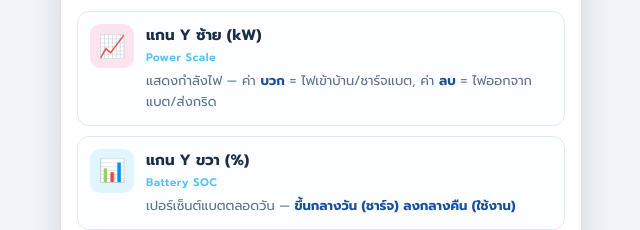
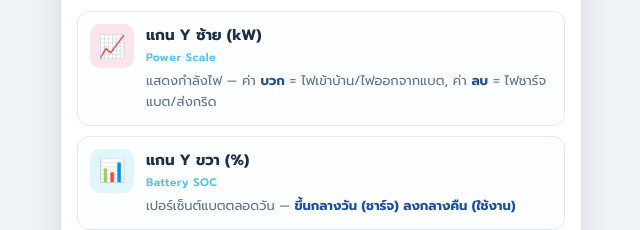
Before and after one commit to cnxsolarsolution/Deye_backup_soc, a plain HTML site: page deye_reading_guide.html in a window 1280 px wide. Shown: the part 3346-3576 px from the top of the page, 319-959 px from the left. Drawn offline with Linux system fonts and the light colour scheme.

Commit message:
Update deye_reading_guide.html

```diff
--- a/deye_reading_guide.html
+++ b/deye_reading_guide.html
@@ -828,7 +828,7 @@
         <div class="data-content">
           <div class="data-label">แกน Y ซ้าย (kW)</div>
           <div class="data-en">Power Scale</div>
-          <div class="data-desc">แสดงกำลังไฟ — ค่า <strong>บวก</strong> = ไฟเข้าบ้าน/ชาร์จแบต, ค่า <strong>ลบ</strong> = ไฟออกจากแบต/ส่งกริด</div>
+          <div class="data-desc">แสดงกำลังไฟ — ค่า <strong>บวก</strong> = ไฟเข้าบ้าน/ไฟออกจากแบต, ค่า <strong>ลบ</strong> = ไฟชาร์จแบต/ส่งกริด</div>
         </div>
       </div>
 
```
